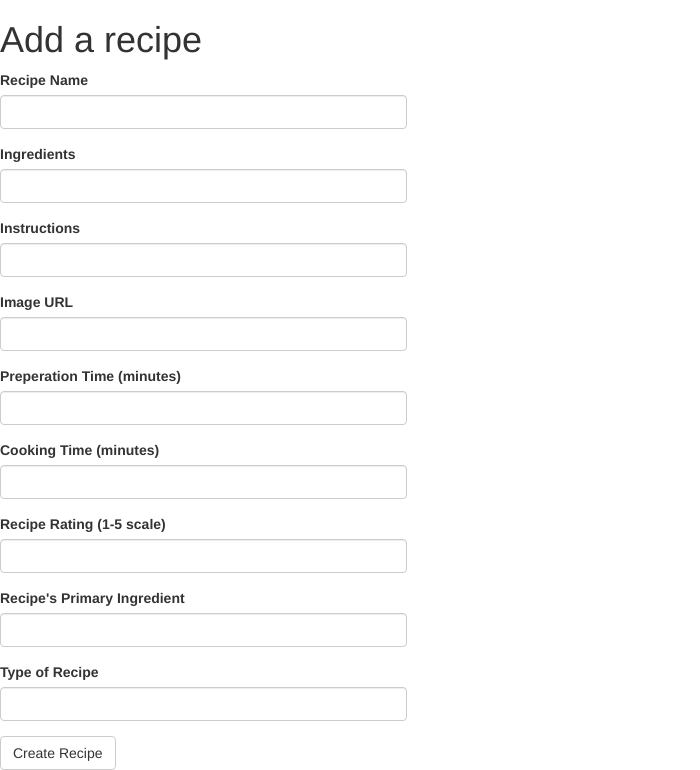
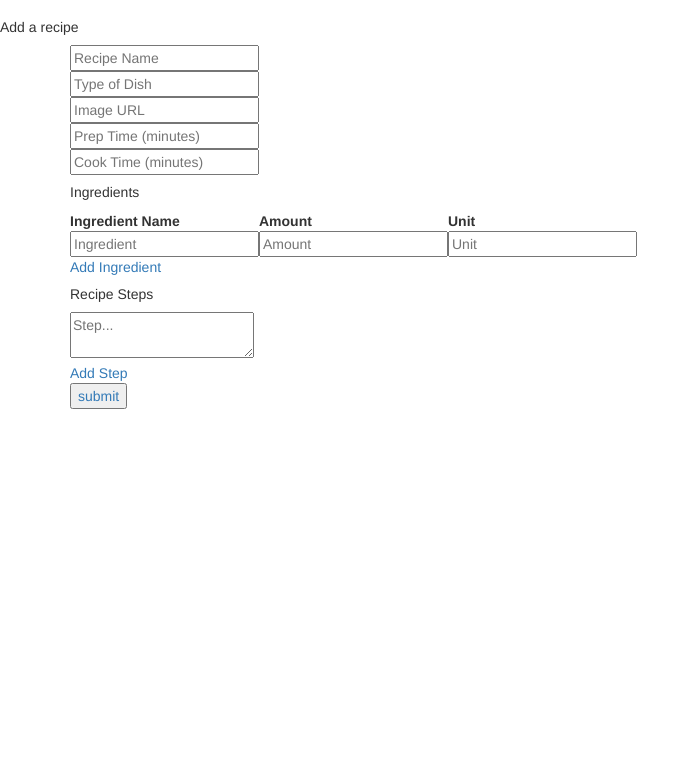
Before and after one commit to angrycaptain19/recipe-box, a Flask app: template app/templates/create_recipe.html in a window 1280 px wide. Shown: the part 52-822 px from the top of the page, without its empty margins (0-700 px from the left). After the commit the page ends 461 px from the top, so only its background shows below. Run offline with Flask 2, Linux system fonts and the light colour scheme; the template is opened without the code that fills it: values that come from a table or form of the project are taken from there, others are empty; parts of the project's set-up code (start-up, migrations or seed data) failed here and were passed over; some libraries are stand-ins or nearby versions.

Commit message:
Changed user facing recipe creation to match admin creation

```diff
--- a/app/templates/create_recipe.html
+++ b/app/templates/create_recipe.html
@@ -2,15 +2,71 @@
 {% import 'bootstrap/wtf.html' as wtf %}
 
 {% block app_content %}
-	<h1>
+	<h5>
 		Add a recipe
-	</h1>
-	<div class="row">
-		<div class="col-md-4">
-			{{ wtf.quick_form(form) }}
-		</div>
-	</div>
-{% endblock %}
+	</h5>
+	<div class="container">
+		<form action="{{ url_for('main.submit_recipe') }}" method="POST" class="col s12">
+			<div>
+				<div>
+					<input placeholder="Recipe Name", id="recipeName", name="recipeName">
+				</div>
+				<div>
+					<input placeholder="Type of Dish", id="mealType", name="mealType">
+				</div>
+				<div>
+					<input placeholder="Image URL", id="Image", name="Image">
+				</div>
+				<div>
+					<input placeholder="Prep Time (minutes)", id="prepTime", name="prepTime">
+				</div>
+				<div>
+					<input placeholder="Cook Time (minutes)", id="cookTime", name="cookTime">
+				</div>
+			</div>
+			<h5>
+				Ingredients
+			</h5>
+			<table id="Ingredient Table">
+				<thead>
+					<tr>
+						<th>Ingredient Name</th>
+						<th>Amount</th>
+						<th>Unit</th>
+					</tr>
+				</thead>
+
+				<tbody id="Ingredient Table Body">
+					<tr>
+						<td><input placeholder="Ingredient", id="ingredientName", name="ingredientName"></td>
+						<td><input placeholder="Amount", id="ingredientAmount", name="ingredientAmount"></td>
+						<td><input placeholder="Unit", id="ingredientMeasurement", name="ingredientMeasurement"></td>
+					</tr>
+				</tbody>
+			</table>
+			<a class="button" onClick="addIngredient()">
+				Add Ingredient
+			</a>
+			<h5>
+				Recipe Steps
+			</h5>
+			<div id="recipeSteps">
+				<div>
+					<textarea placeholder="Step...", id="recipeStep", name="recipeStep"></textarea>
+				</div>
+			</div>
+			<div>
+				<a class="button" onClick="addStep()" id="addStepButton">
+				Add Step
+				</a>
+			</div>
+			<div>
+				<a class="button">
+					<input type = "submit" value = "submit" >
+				</a>
+			</div>
+		</form>
+	</div>{% endblock %}
 <!-- 	<form action="" method="post">
 		{{ form.hidden_tag() }}
 		<p>
```
Also changed, not shown: app/main/routes.py (+41 -10 lines).
